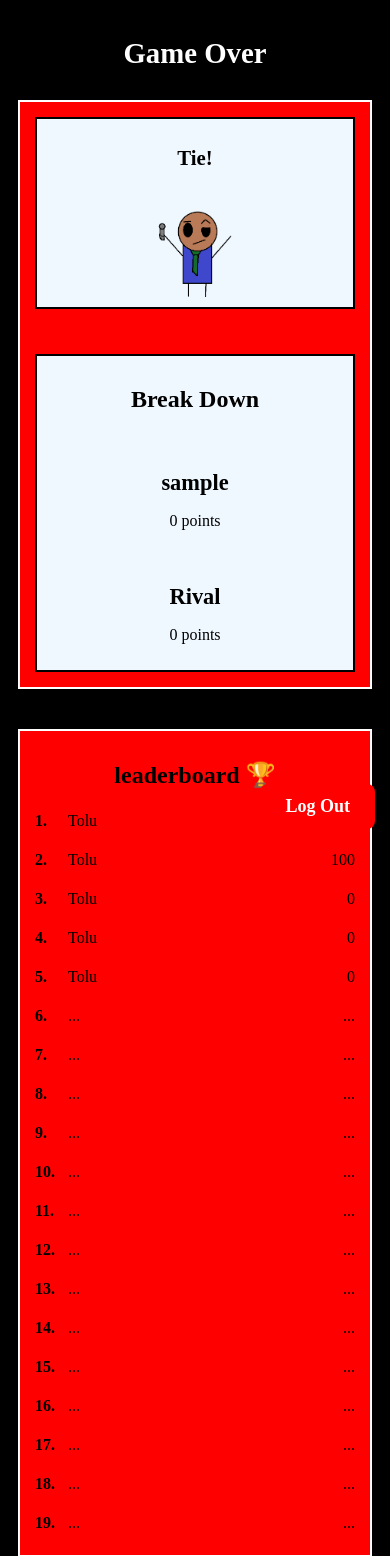
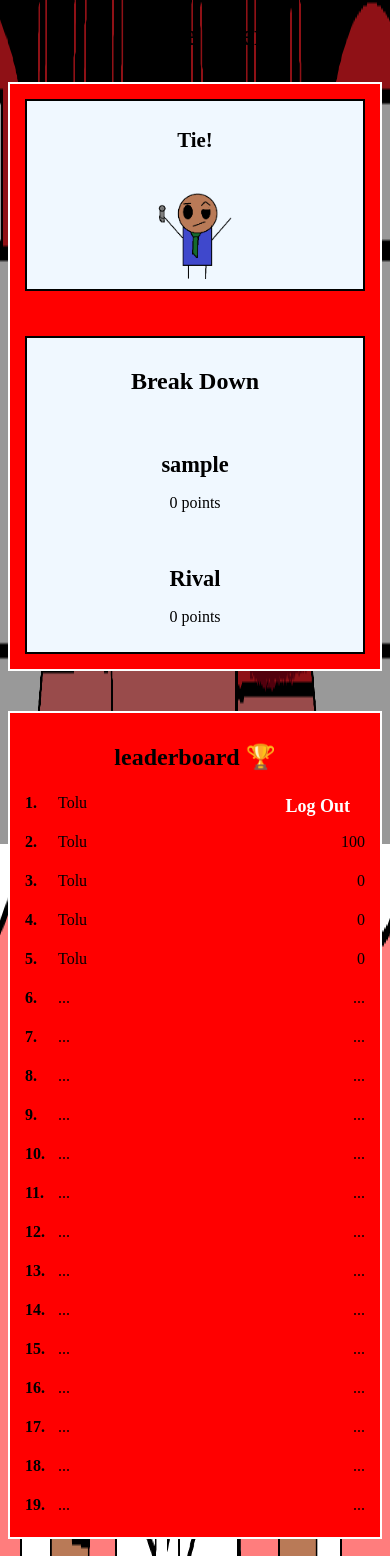
Before and after one commit to tcoleman36-btye/PW2-Game-Show, a PHP site: page /game-over.php in a window 390 px wide. Shown: the top 1556 px of the page. Run offline with PHP 8.4, Linux system fonts and the light colour scheme; the visitor is signed in with stand-in values (Sample User, id 1).

Commit message:
changed the background of the gameover screen and finalized read me

```diff
--- a/PokeFeud/game-over.css
+++ b/PokeFeud/game-over.css
@@ -1,7 +1,22 @@
+body::before {
+    content: "";
+    position: fixed;
+    top: 0;
+    left: 0;
+    width: 100%;
+    height: 100%;
+    background-color: rgba(0,0,0,0.4);
+    z-index: -1;
+}
+
 body{
-    background-color: black;
-    color: white;
+    background-image: url(background-&-host/Pokefeud_stage.png);
+    background-size: cover;
+    background-repeat: round;
+    background-attachment: fixed;
+    background-position: center;
 }
+
 .game-over {
     text-align: center;
 }
@@ -166,8 +181,9 @@ h3 {
 @media (max-width: 900px) {
 
     body{
-        padding: 10px;
-        overflow-x: hidden;
+        background-size: cover;
+        background-position: center;
+        background-attachment: scroll;
     }
 
     .game-over h1 {
```
Also changed, not shown: README.md.
